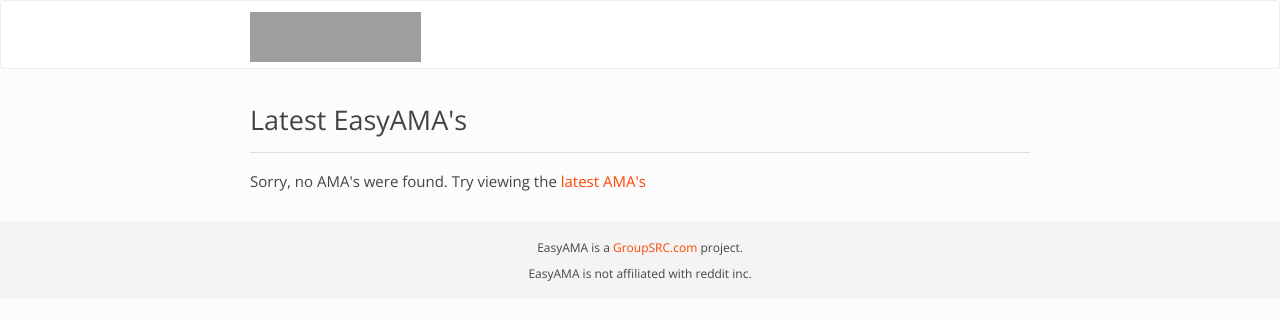
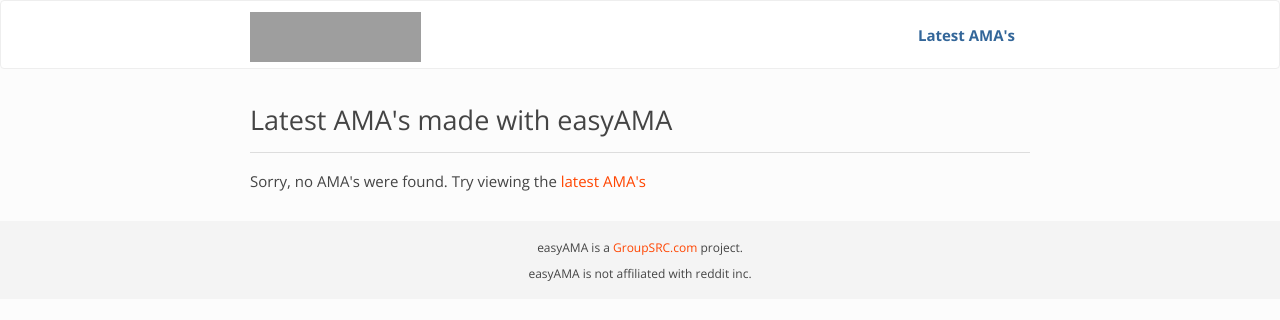
Before and after one commit to davedg629/easyama, a Flask app: page /latest/ in a window 1280 px wide. Shown: the top 320 px of the page. Run offline with Flask 2, Linux system fonts and the light colour scheme; data that the repository does not hold is empty; parts of the project's set-up code (start-up, migrations or seed data) failed here and were passed over; some libraries are stand-ins or nearby versions; grey boxes are pictures that could not be loaded.

Commit message:
Cleaning up the latest ama's view

```diff
--- a/app/static/css/custom.css
+++ b/app/static/css/custom.css
@@ -17,6 +17,10 @@ a#login-reddit {
 a#login-reddit:hover {background-position: center bottom;}
 
 .page-header {margin-top: 10px;}
+
+/* --- nav bar --- */
+.navbar-nav > li {padding: 14px 0 0;}
+.navbar-default .navbar-nav>li>a {color: #336699; font-weight: bold;}
 
 /* --- form --- */
 form .form-group {margin-bottom: 24px;}
@@ -47,9 +51,11 @@ form textarea.form-control {height: 150px;}
 .modal-title {font-weight: bold; font-size: 19px;}
 
 /* --- listing --- */
-.listing .list-item {padding: 0 0 25px;}
-.listing .list-item.last {padding-bottom: 0;}
-.listing .list-item h3 {margin: 0;}
+.listing .list-item {border-bottom: 1px solid #dddddd; margin: 0 0 16px; padding: 0 0 7px;}
+.listing .list-item.last {border-bottom: 0 none; margin-bottom: 0; padding-bottom: 0;}
+.listing .list-item h3 {font-size: 19px; line-height: 23px; margin: 0 0 3px;}
+.listing .list-item p.meta {font-size: 13px;}
+.listing .list-item p.meta a {color: #336699;}
 
 .page-nav {margin-top: 20px;}
 .page-nav > div {width: 50%;}
--- a/app/templates/latest-threads.html
+++ b/app/templates/latest-threads.html
@@ -9,6 +9,7 @@
         {% for thread in threads.items %}
         <div class="list-item{% if loop.last %} last{% endif %}">
             <h3><a href="{{ thread.reddit_permalink }}" target="_blank">{{ thread.title }}</a></h3>
+            <p class="meta">Submitted by <a href="http://reddit.com/user/{{ thread.user.username }}" target="_blank">{{ thread.user.username }}</a> to <a href="http://reddit.com/r/{{ thread.subreddit }}" target="_blank">/r/{{ thread.subreddit }}</a></p>
         </div>
         {% endfor %}
     </div>
--- a/app/templates/my_base.html
+++ b/app/templates/my_base.html
@@ -9,7 +9,7 @@
 {{super()}}
 
 <meta name="viewport" content="width=device-width, initial-scale=1.0, maximum-scale=1.0">
-<meta name="description" content="EasyAMA makes reddit AMA's easy.">
+<meta name="description" content="easyAMA makes reddit AMA's easy.">
 
 {{fixes.ie8()}}
 
@@ -25,7 +25,7 @@
 
 {% endblock %}
 
-{% block title %}EasyAMA - The easy way to create a successful reddit AMA.{% endblock %}
+{% block title %}easyAMA - The easy way to create a successful reddit AMA.{% endblock %}
 
 {% block styles %}
 <link rel="stylesheet" href="{{url_for('static', filename='css/bootstrap.min.css')}}">
@@ -50,6 +50,9 @@
     <!-- Collect the nav links, forms, and other content for toggling -->
     <div class="collapse navbar-collapse" id="bs-example-navbar-collapse-1">
         <ul class="nav navbar-nav navbar-right">
+            <li>
+                <a href="{{ url_for('latest_threads') }}">Latest AMA's</a>
+            </li>
             {% if current_user.is_authenticated() %}
             <li>
                 <a href="{{ url_for('logout') }}">Logout</a>
@@ -88,8 +91,8 @@
 <div id="footer">
     <div class="container">
     {% block footer %}
-    <p>EasyAMA is a <a href="http://groupsrc.com" target="_blank">GroupSRC.com</a> project.</p>
-    <p>EasyAMA is not affiliated with reddit inc.</p>
+    <p>easyAMA is a <a href="http://groupsrc.com" target="_blank">GroupSRC.com</a> project.</p>
+    <p>easyAMA is not affiliated with reddit inc.</p>
     {% endblock %}
     </div>
 </div>
--- a/app/views.py
+++ b/app/views.py
@@ -250,5 +250,5 @@ def latest_threads(pagenum):
     return render_template(
         'latest-threads.html',
         threads=threads,
-        page_title="Latest EasyAMA's"
+        page_title="Latest AMA's made with easyAMA"
     )
```
